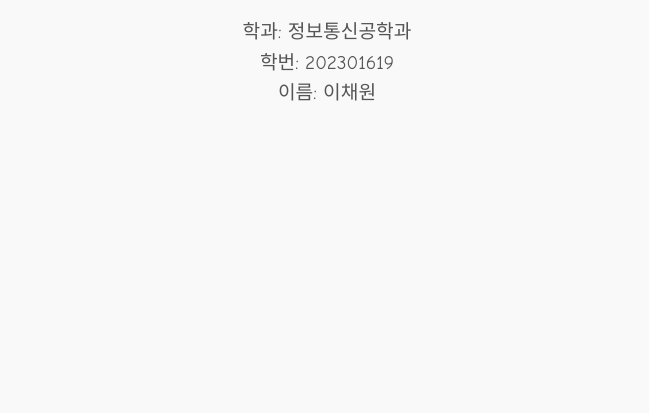
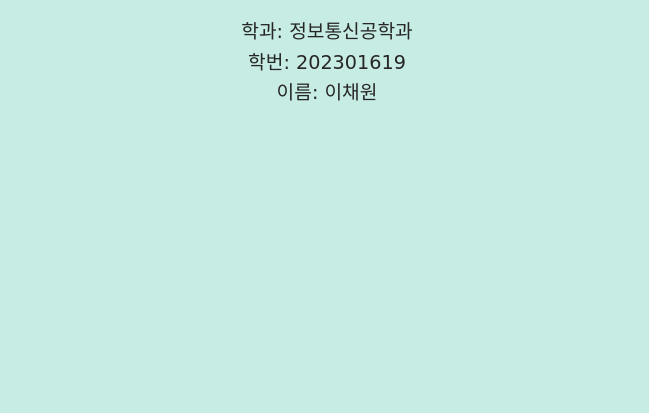
Before and after one commit to C-ongshim/C-ongshim.github.io, a plain HTML site: page index.html in a window 1280 px wide. Shown: the part 387-800 px from the top of the page, without its empty margins (313-962 px from the left). Drawn offline with Linux system fonts and the light colour scheme.

Commit message:
CSP0/Start Web Hosting

```diff
--- a/css/style1.css
+++ b/css/style1.css
@@ -4,22 +4,24 @@ body {
     align-items: center;
     height: 100vh; /* 화면 전체 높이 사용 */
     margin: 0;
-    background-color: #f9f9f9; /* 살짝 밝은 배경 */
+    background-color: #c6ece4; /* 살짝 밝은 배경 */
     text-align: center;
     font-family: 'Arial', sans-serif;
 }
 
 /* h1 스타일 */
 h1 {
-    font-size: 3rem;
+    font-size: clamp(2rem, 5vw, 3rem);
     font-weight: bold;
     color: #333;
 }
 
+@import url('https://fonts.googleapis.com/css2?family=Gaegu:wght@400;700&family=Cute+Font&family=Dongle:wght@300&display=swap');
+
 /* p 스타일 */
 p {
     font-size: 1.2rem;
-    font-family: 'Comic Sans MS', cursive, sans-serif;
-    color: #555;
+    font-family: 'Gaegu', 'Cute Font', 'Dongle', cursive;
+    color: #272626;
     line-height: 1.6; /* 가독성을 위한 줄 간격 */
 }
```
